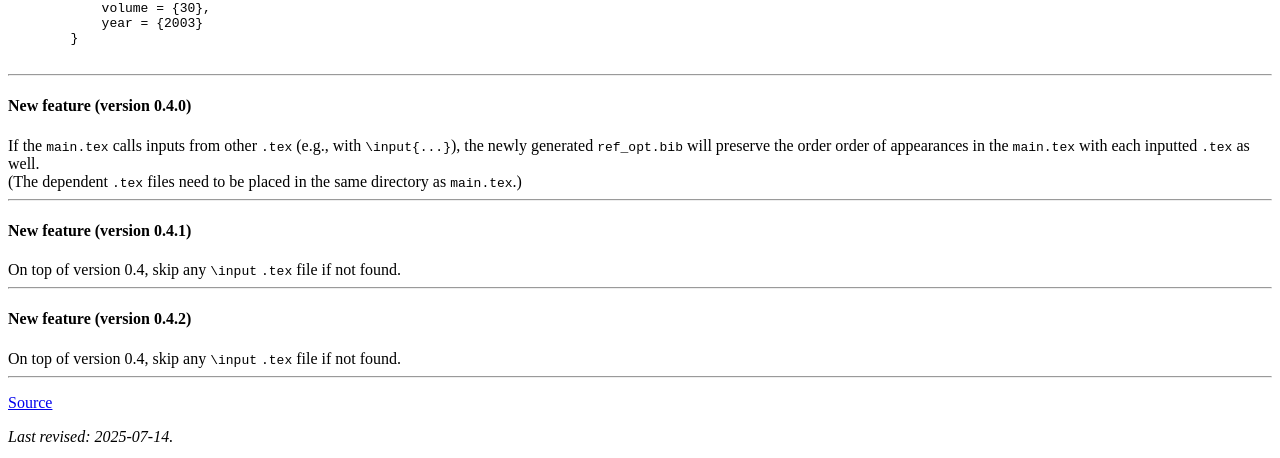
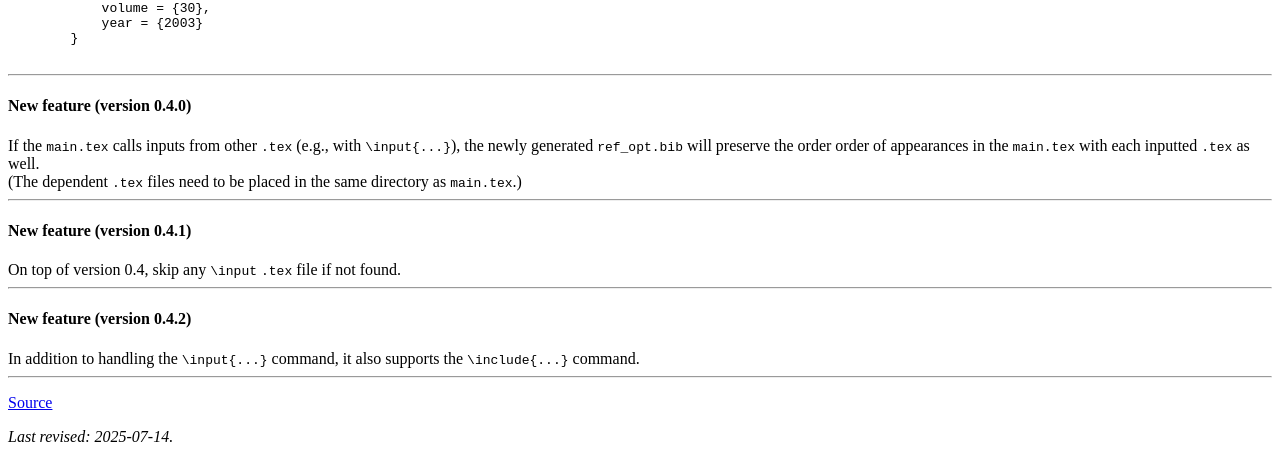
Before and after one commit to bibopt/bibopt.github.io, a plain HTML site: page index.html in a window 1280 px wide. Shown: the part 6137-6595 px from the top of the page. Drawn offline with Linux system fonts and the light colour scheme.

Commit message:
Version 4.2

```diff
--- a/index.html
+++ b/index.html
@@ -445,7 +445,8 @@
     On top of version 0.4, skip any <code>\input</code> <code>.tex</code> file if not found.
     <hr>
     <h4 id="new">New feature (version 0.4.2)</h4>
-    On top of version 0.4, skip any <code>\input</code> <code>.tex</code> file if not found.
+    In addition to handling the <code>\input{...}</code> command, it
+    also supports the <code>\include{...}</code> command.
     <hr>
     <footnote>
       <p><a href="https://github.com/kwyip/bib_optimizer">Source</a></p>
```
